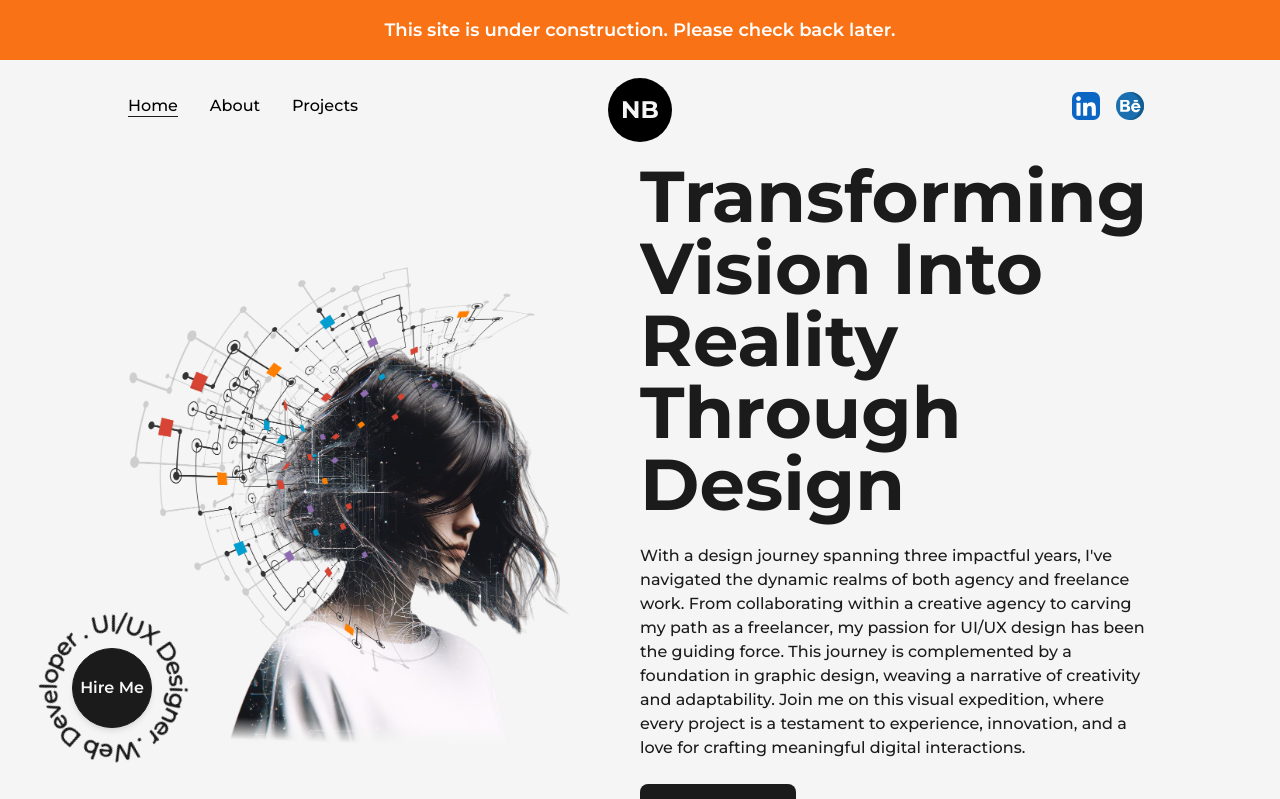
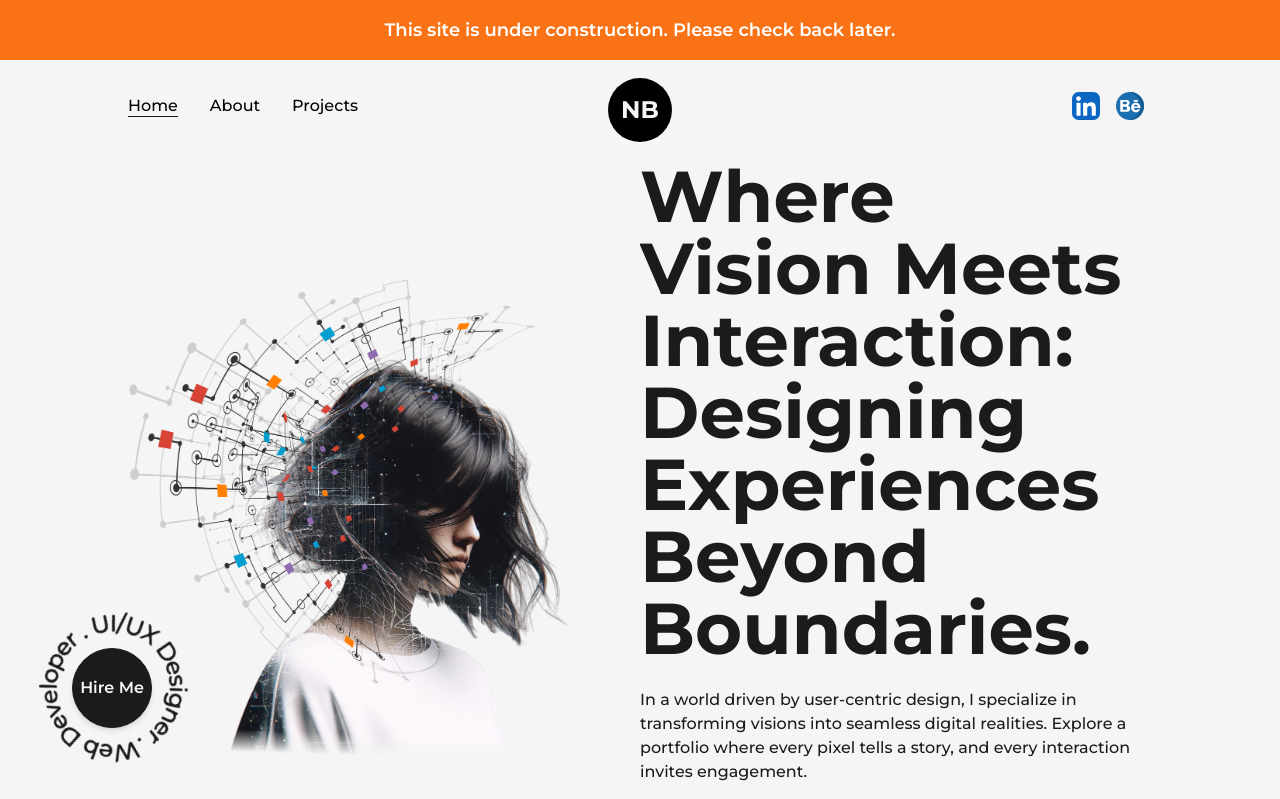
Before and after one commit to natalia-belei/natalia-belei.github.io, a Next.js app in the folder reactportfolio/: page / in a window 1280 px wide. Shown: the top 799 px of the page. Built offline with nearby package versions, Linux system fonts and the light colour scheme.

Commit message:
Update home.js

```diff
--- a/reactportfolio/data-config/home.js
+++ b/reactportfolio/data-config/home.js
@@ -7,6 +7,6 @@ export const homePageConfig = {
         profilePicAlt: contactsConfig.ownerFullName,
     },
 
-    mainTitle: "Transforming Vision Into Reality Through Design",
-    summary: "With a design journey spanning three impactful years, I've navigated the dynamic realms of both agency and freelance work. From collaborating within a creative agency to carving my path as a freelancer, my passion for UI/UX design has been the guiding force. This journey is complemented by a foundation in graphic design, weaving a narrative of creativity and adaptability. Join me on this visual expedition, where every project is a testament to experience, innovation, and a love for crafting meaningful digital interactions.",
+    mainTitle: "Where Vision Meets Interaction: Designing Experiences Beyond Boundaries.",
+    summary: "In a world driven by user-centric design, I specialize in transforming visions into seamless digital realities. Explore a portfolio where every pixel tells a story, and every interaction invites engagement.",
 }
```
